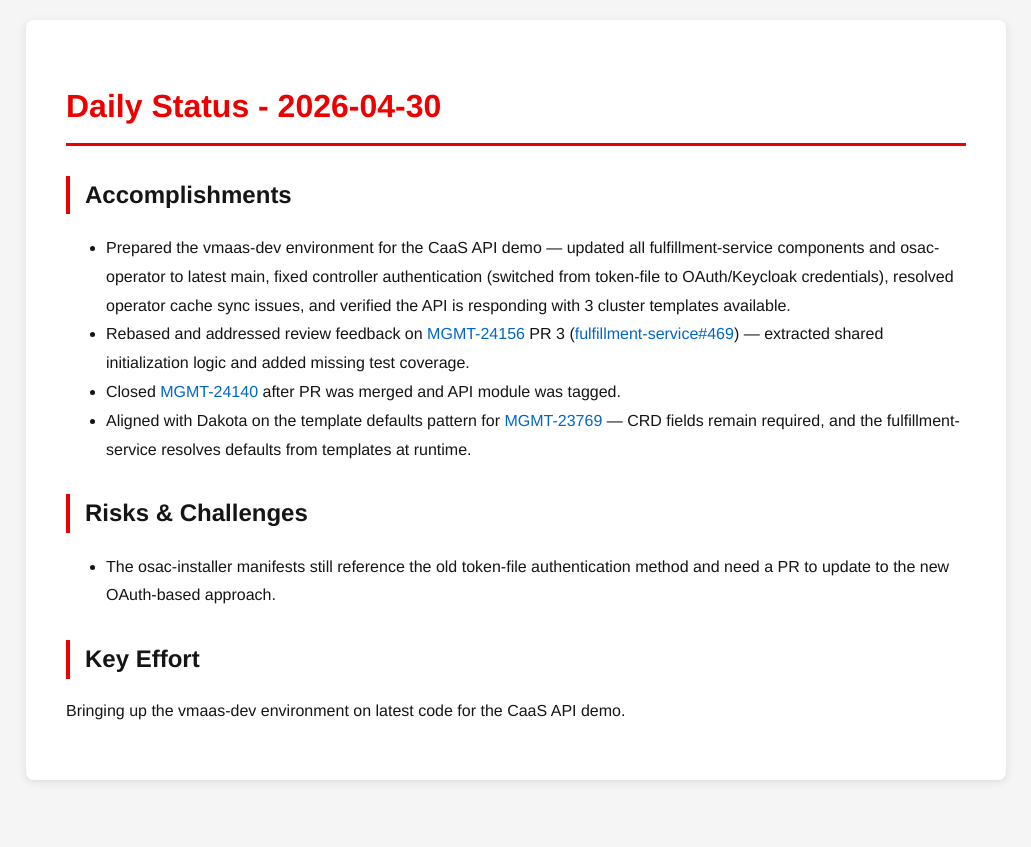
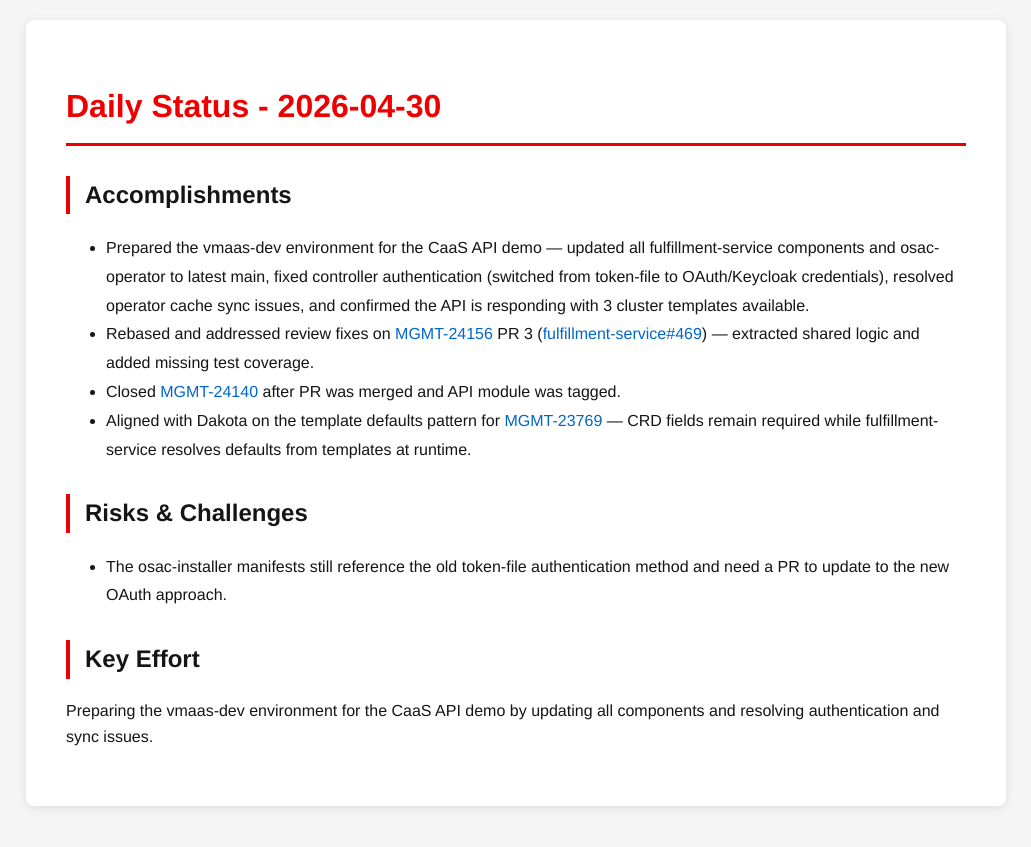
Before and after one commit to tzvatot/daily-status, a Jekyll site: the page built from 2026-04-30.md, in a window 1280 px wide. Shown: the top 847 px of the page, without its empty margins (124-1155 px from the left). Built offline with Jekyll 4.4.1, drawn with Linux system fonts in a browser that asks for light colours.

Commit message:
Daily status update - 2026-04-30

```diff
--- a/2026-04-30.md
+++ b/2026-04-30.md
@@ -7,13 +7,13 @@ date: 2026-04-30
 # Daily Status - 2026-04-30
 
 ## Accomplishments
-- Prepared the vmaas-dev environment for the CaaS API demo — updated all fulfillment-service components and osac-operator to latest main, fixed controller authentication (switched from token-file to OAuth/Keycloak credentials), resolved operator cache sync issues, and verified the API is responding with 3 cluster templates available.
-- Rebased and addressed review feedback on [MGMT-24156](https://issues.redhat.com/browse/MGMT-24156) PR 3 ([fulfillment-service#469](https://github.com/osac-project/fulfillment-service/pull/469)) — extracted shared initialization logic and added missing test coverage.
+- Prepared the vmaas-dev environment for the CaaS API demo — updated all fulfillment-service components and osac-operator to latest main, fixed controller authentication (switched from token-file to OAuth/Keycloak credentials), resolved operator cache sync issues, and confirmed the API is responding with 3 cluster templates available.
+- Rebased and addressed review fixes on [MGMT-24156](https://issues.redhat.com/browse/MGMT-24156) PR 3 ([fulfillment-service#469](https://github.com/osac-project/fulfillment-service/pull/469)) — extracted shared logic and added missing test coverage.
 - Closed [MGMT-24140](https://issues.redhat.com/browse/MGMT-24140) after PR was merged and API module was tagged.
-- Aligned with Dakota on the template defaults pattern for [MGMT-23769](https://issues.redhat.com/browse/MGMT-23769) — CRD fields remain required, and the fulfillment-service resolves defaults from templates at runtime.
+- Aligned with Dakota on the template defaults pattern for [MGMT-23769](https://issues.redhat.com/browse/MGMT-23769) — CRD fields remain required while fulfillment-service resolves defaults from templates at runtime.
 
 ## Risks & Challenges
-- The osac-installer manifests still reference the old token-file authentication method and need a PR to update to the new OAuth-based approach.
+- The osac-installer manifests still reference the old token-file authentication method and need a PR to update to the new OAuth approach.
 
 ## Key Effort
-Bringing up the vmaas-dev environment on latest code for the CaaS API demo.
+Preparing the vmaas-dev environment for the CaaS API demo by updating all components and resolving authentication and sync issues.
```
